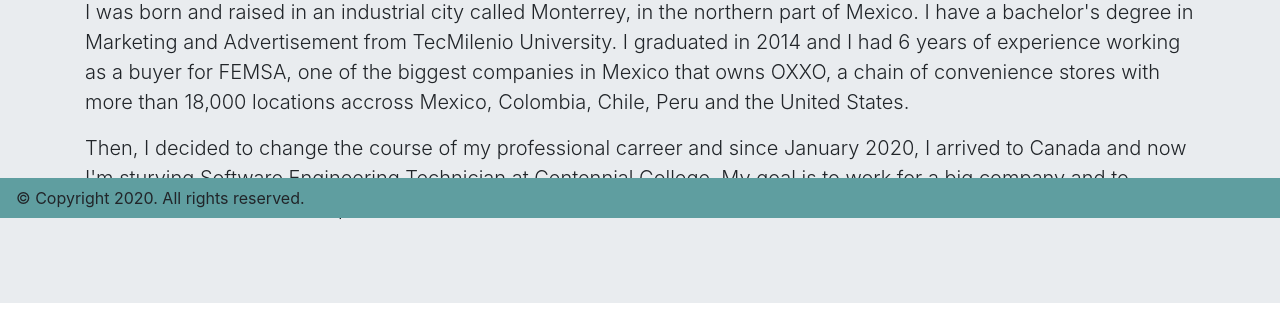
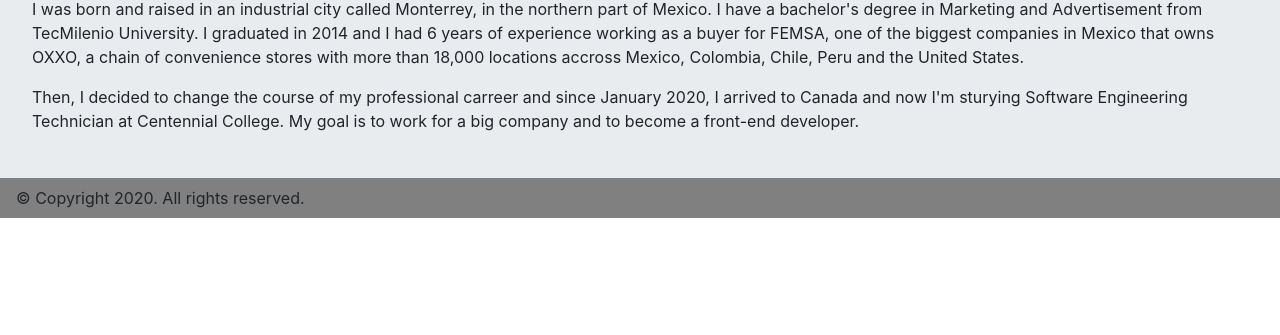
Before and after one commit to raphaelpuente/assignment2, a website: page index.html in a window 1280 px wide. Shown: the part 582-917 px from the top of the page. After the commit the page ends 827 px from the top, so only its background shows below. Drawn offline with nearby package versions, Linux system fonts and the light colour scheme.

Commit message:
added paragraphs through js

```diff
--- a/Scripts/app.js
+++ b/Scripts/app.js
@@ -5,13 +5,8 @@
 
 (function(){
 
-    function Start()
+    function NavActiveLink()
     {
-        console.log('My app started...')
-
-
-        //Applying nav-link active to all the navbar
-
         let title = document.title;
         title = title.toLowerCase();
 
@@ -22,23 +17,35 @@
         for (const anchor of navAnchors) {
 
             let anchorString = anchor.getAttribute("href");
-            anchorString = anchorString.substr(0,anchorString.length-5);
+            anchorString = anchorString.substr(0, anchorString.length - 5);
 
-            if ((title === "home") && (anchorString === "index") || (title === anchorString))
-            {
+            if ((title === "home") && (anchorString === "index") || (title === anchorString)) {
                 anchor.className = "nav-link active";
             }
         }
+    }
+
+    function Start()
+    {
+        console.log('My app started...')
+
+
+        //Applying nav-link active to all the navbar
+
+        let title = NavActiveLink();
 
 
         // Text in my index page
 
-        let myGreeting = document.querySelectorAll("h1");
+        let jumbotron = document.getElementsByClassName("jumbotron")[0];
+        let myGreeting = document.createElement("p");
+        myGreeting.textContent = "I was born and raised in an industrial city called Monterrey, in the northern part of Mexico. I have a bachelor's degree in Marketing and Advertisement from TecMilenio University. I graduated in 2014 and I had 6 years of experience working as a buyer for FEMSA, one of the biggest companies in Mexico that owns OXXO, a chain of convenience stores with more than 18,000 locations accross Mexico, Colombia, Chile, Peru and the United States.";
+        jumbotron.appendChild(myGreeting);
 
-        if (title === "home")
-        {
-            console.log("nav-link active");
-        }
+        let jumbotron2 = document.getElementsByClassName("jumbotron")[0];
+        let whoAmI = document.createElement("p");
+        whoAmI.textContent = "Then, I decided to change the course of my professional carreer and since January 2020, I arrived to Canada and now I'm sturying Software Engineering Technician at Centennial College. My goal is to work for a big company and to become a front-end developer.";
+        jumbotron2.appendChild(whoAmI);
 
 
     }
--- a/index.html
+++ b/index.html
@@ -46,18 +46,16 @@
     <main>
       <img src="./Assets/index_raphael.jpg" class="img-fluid" alt="Responsive image">
 
-      <div class="jumbotron jumbotron-fluid">
-        <div class="container">
+      <div class="container"></div>
+        <div class="jumbotron">
           <h1 class="display-4">Hello! I'm Raphael</h1>
-          <p class="lead">I was born and raised in an industrial city called Monterrey, in the northern part of Mexico. I have a bachelor's degree in Marketing and Advertisement from TecMilenio University. I graduated in 2014 and I had 6 years of experience working as a buyer for FEMSA, one of the biggest companies in Mexico that owns OXXO, a chain of convenience stores with more than 18,000 locations accross Mexico, Colombia, Chile, Peru and the United States.</p>
-          <p class="lead">Then, I decided to change the course of my professional carreer and since January 2020, I arrived to Canada and now I'm sturying Software Engineering Technician at Centennial College. My goal is to work for a big company and to become a front-end developer.</p>
         </div>
       </div>
     </main>
 
     <!-- Footer Section -->
     <footer>
-        <nav class="navbar fixed-bottom navbar-light " style="background-color:cadetblue;">
+        <nav class="navbar fixed-bottom navbar-light " style="background-color:gray;">
             &copy; Copyright 2020. All rights reserved.
         </nav>
 
```
Also changed, not shown: projects.html (+0 -21 lines).
